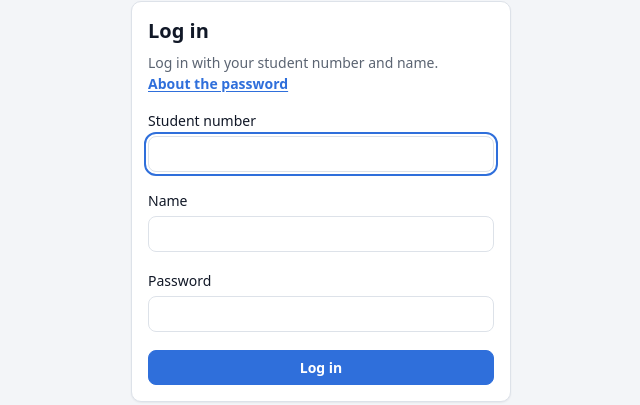
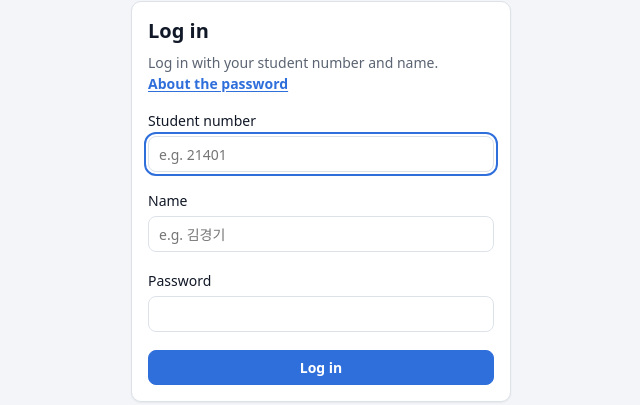
Before and after one commit to csolutn/regression-playground, a Flask app: page /login in a window 1280 px wide. Shown: the part 99-504 px from the top of the page, without its empty margins (319-959 px from the left). Run offline with Flask 3, Linux system fonts and the light colour scheme; parts of the project's set-up code (start-up, migrations or seed data) failed here and were passed over.

Commit message:
Login: example placeholders for student number and name
Co-Authored-By: Claude Opus 5.5 <noreply@anthropic.com>

```diff
--- a/app/templates/login.html
+++ b/app/templates/login.html
@@ -8,11 +8,11 @@
       <button type="button" class="link-btn" data-role="pw-help-open" aria-haspopup="dialog">{{ _('About the password') }}</button></p>
     <label class="field">
       <span>{{ _('Student number') }}</span>
-      <input name="login_id" value="{{ form.login_id }}" required autocomplete="username" autofocus>
+      <input name="login_id" value="{{ form.login_id }}" required autocomplete="username" autofocus placeholder="{{ _('e.g. %(example)s', example='21401') }}">
     </label>
     <label class="field">
       <span>{{ _('Name') }}</span>
-      <input name="name" value="{{ form.name }}" required autocomplete="name">
+      <input name="name" value="{{ form.name }}" required autocomplete="name" placeholder="{{ _('e.g. %(example)s', example='김경기') }}">
     </label>
     <label class="field">
       <span>{{ _('Password') }}</span>
```
Also changed, not shown: app/translations/ko/LC_MESSAGES/messages.po, 2 other files.
